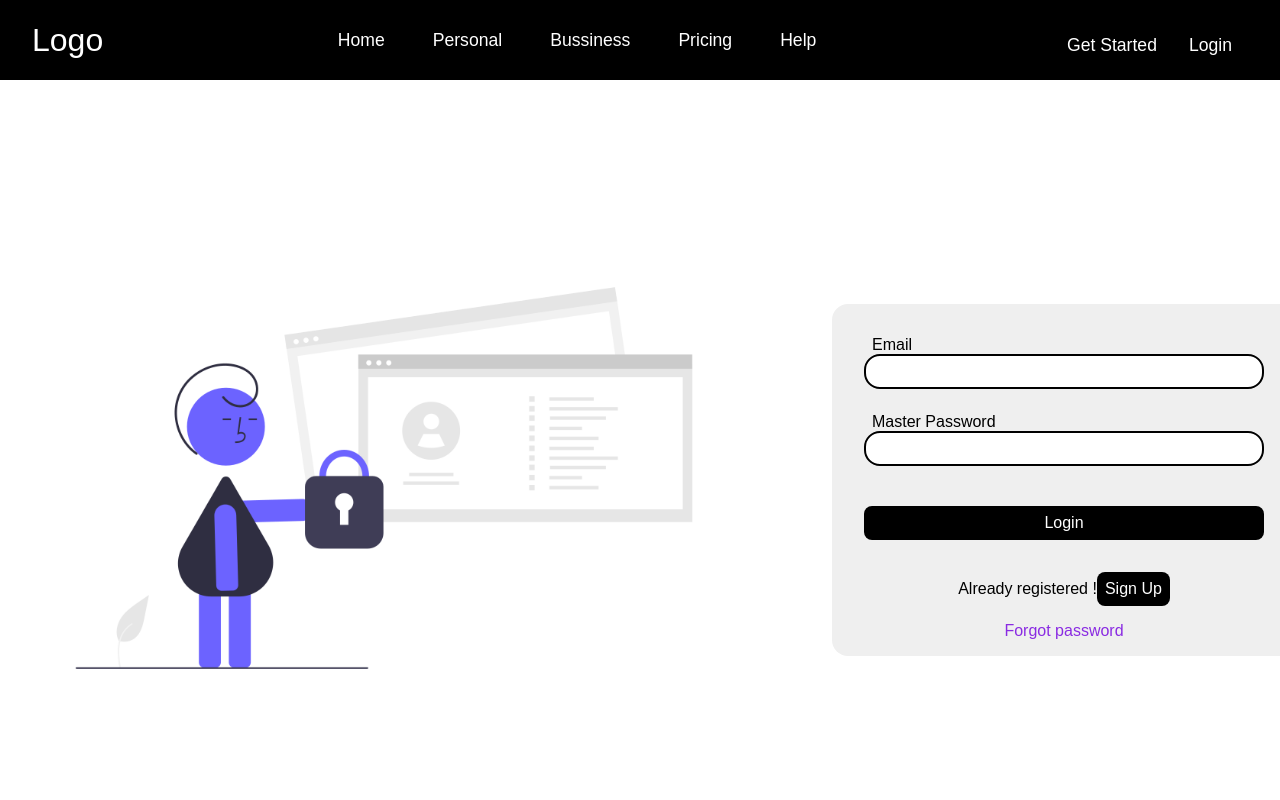
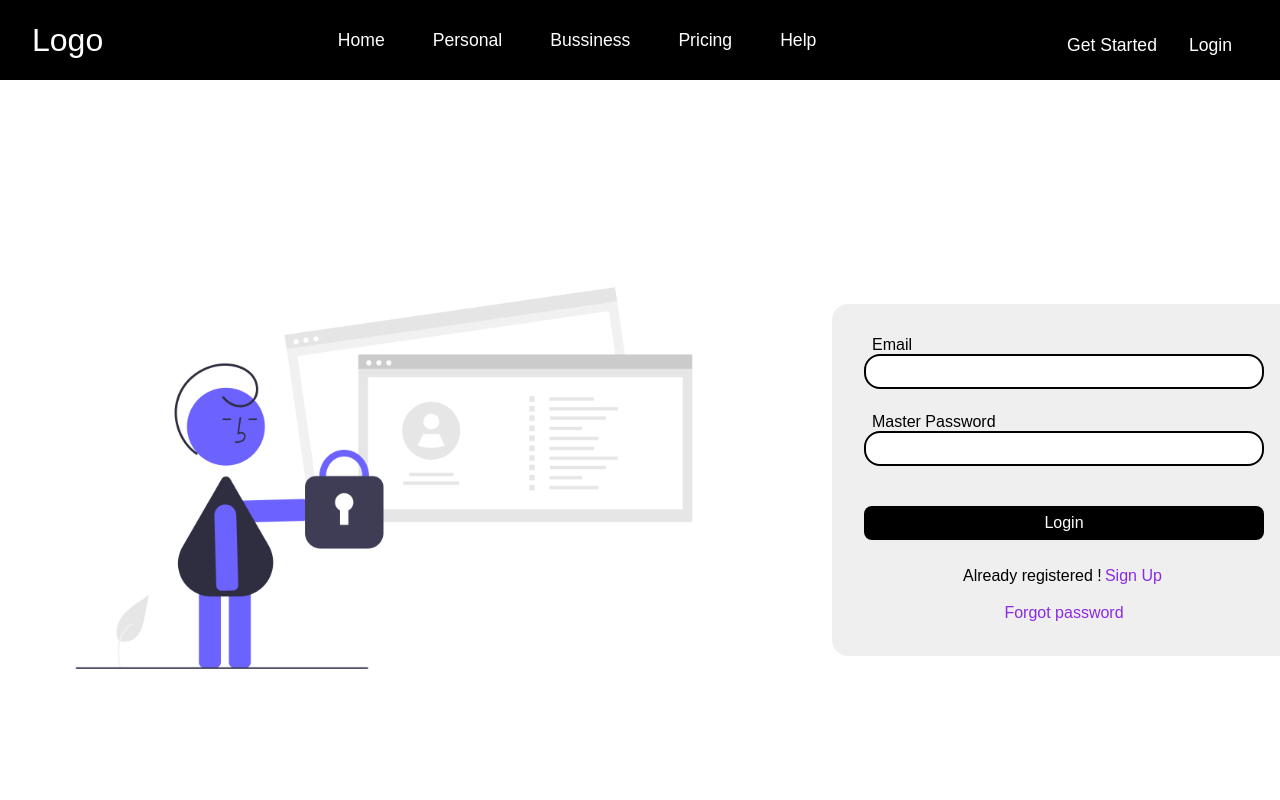
Before and after one commit to KrishT0/Guardian, a React (Vite) app in the folder frontend/: page /auth/login in a window 1280 px wide. Shown: the top 800 px of the page. Built offline with nearby package versions, Linux system fonts and the light colour scheme.

Commit message:
Update authentication.module.css

```diff
--- a/frontend/src/components/Authentication/authentication.module.css
+++ b/frontend/src/components/Authentication/authentication.module.css
@@ -38,7 +38,7 @@
   outline: none;
 }
 
-.loginform button{
+.loginform .tpButton{
   margin-top: 1rem;
   padding: 0.5rem;
   border-radius: 0.5rem;
@@ -56,6 +56,15 @@
 }
 
 .signUpform .btn {
+  margin-top: 0.5rem;
+  padding: 0.2rem;
+  border: none;
+  background: transparent;
+  color: blueviolet;
+  font-size: 1rem;
+  cursor: pointer;
+}
+.loginform .btn {
   margin-top: 0.5rem;
   padding: 0.2rem;
   border: none;
@@ -91,7 +100,7 @@
   outline: none;
 }
 
-.signUpform button {
+.signUpform .tpButton {
   margin-top: 1rem;
   padding: 0.5rem;
   border-radius: 0.5rem;
```
